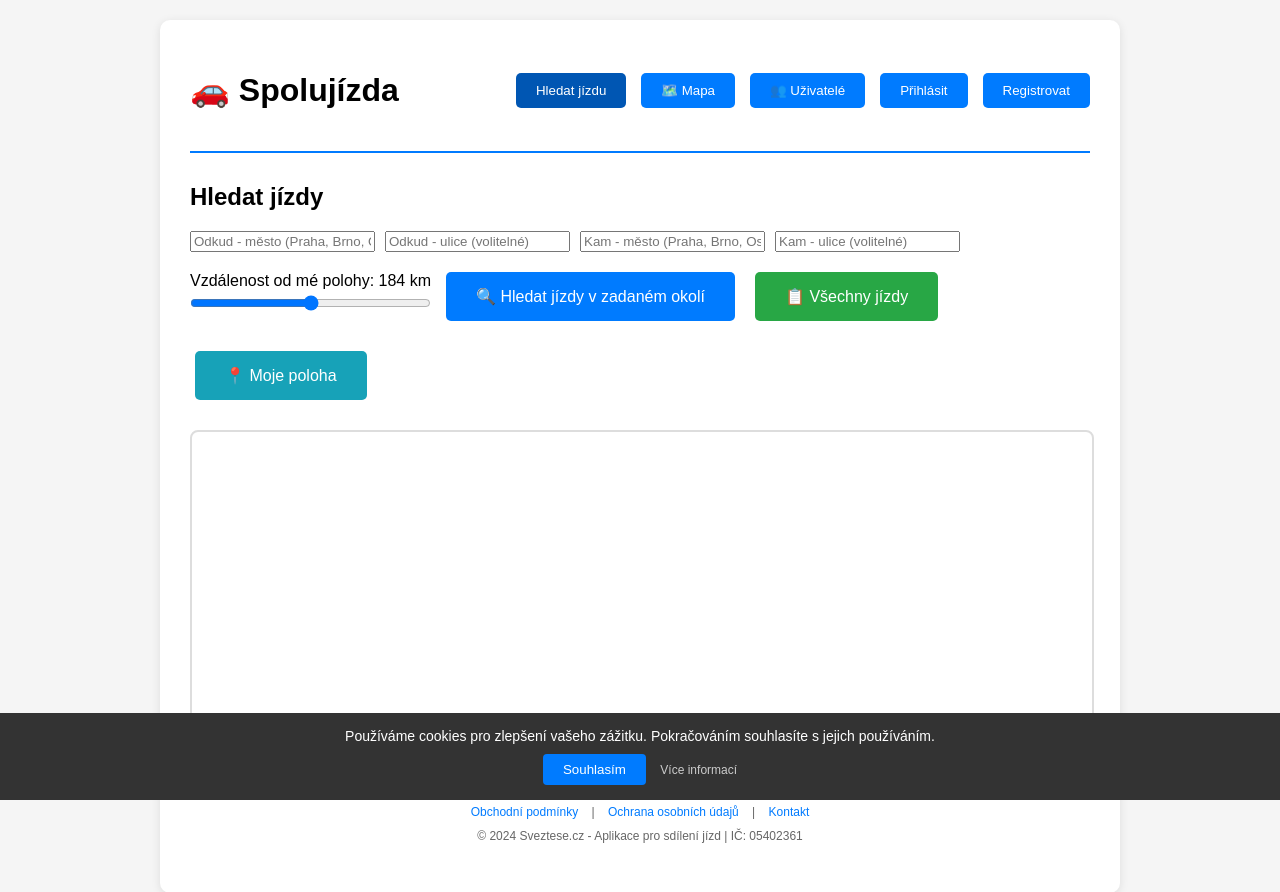
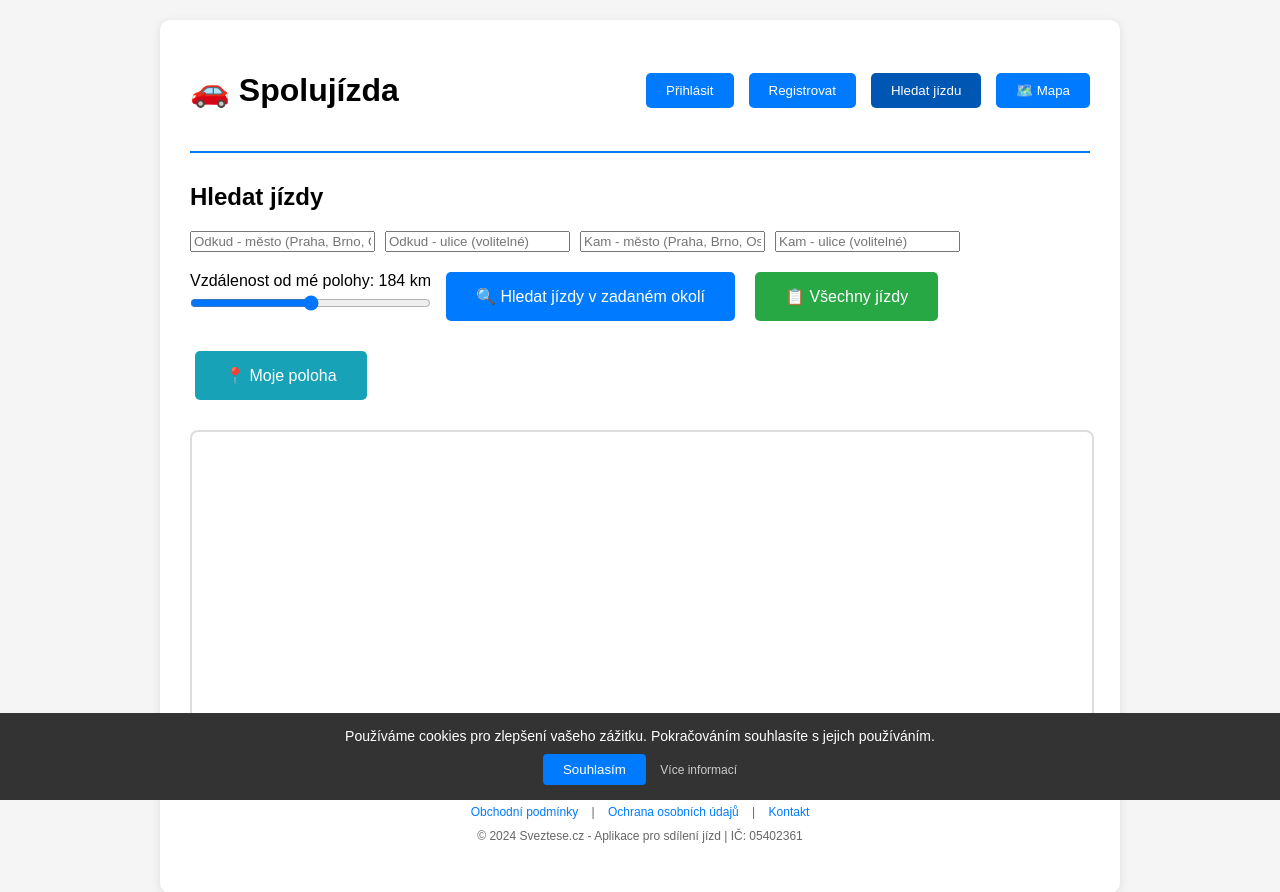
Before and after one commit to mzeleny83/Spolujizda, a Flask app: page / in a window 1280 px wide. Shown: the top 892 px of the page. Run offline with Flask 2, Linux system fonts and the light colour scheme.

Commit message:
Add files via upload

```diff
--- a/templates/app.html
+++ b/templates/app.html
@@ -32,14 +32,14 @@
         <div class="header">
             <h1>🚗 Spolujízda</h1>
             <div class="nav">
+                <button onclick="showSection('login')" id="loginBtn">Přihlásit</button>
+                <button onclick="showSection('register')" id="registerBtn">Registrovat</button>
                 <button onclick="showSection('search')" class="active">Hledat jízdu</button>
                 <button onclick="showSection('offer')" id="offerBtn" style="display:none;">Nabídnout jízdu</button>
                 <button onclick="showSection('my-rides')" id="myRidesBtn" style="display:none;">🚗 Mnou nabízené jízdy</button>
+                <button onclick="showSection('reservations')" id="reservationsBtn" style="display:none;">🎫 Moje rezervace</button>
                 <button onclick="showSection('map'); loadMapRides();">🗺️ Mapa</button>
-                <button onclick="showSection('users')">👥 Uživatelé</button>
-                <button onclick="showSection('reservations')" id="reservationsBtn" style="display:none;">🎫 Moje rezervace</button>
-                <button onclick="showSection('login')" id="loginBtn">Přihlásit</button>
-                <button onclick="showSection('register')" id="registerBtn">Registrovat</button>
+                <button onclick="showSection('users')" id="usersBtn" style="display:none;">👥 Uživatelé</button>
                 <button onclick="logout()" id="logoutBtn" style="display:none;">Odhlásit</button>
             </div>
         </div>
@@ -360,6 +360,7 @@
                 document.getElementById('offerBtn').style.display = 'inline-block';
                 document.getElementById('reservationsBtn').style.display = 'inline-block';
                 document.getElementById('myRidesBtn').style.display = 'inline-block';
+                document.getElementById('usersBtn').style.display = 'inline-block';
                 document.getElementById('logoutBtn').style.display = 'inline-block';
             } else {
                 document.getElementById('userInfo').style.display = 'none';
@@ -368,6 +369,7 @@
                 document.getElementById('offerBtn').style.display = 'none';
                 document.getElementById('reservationsBtn').style.display = 'none';
                 document.getElementById('myRidesBtn').style.display = 'none';
+                document.getElementById('usersBtn').style.display = 'none';
                 document.getElementById('logoutBtn').style.display = 'none';
             }
         }
```
